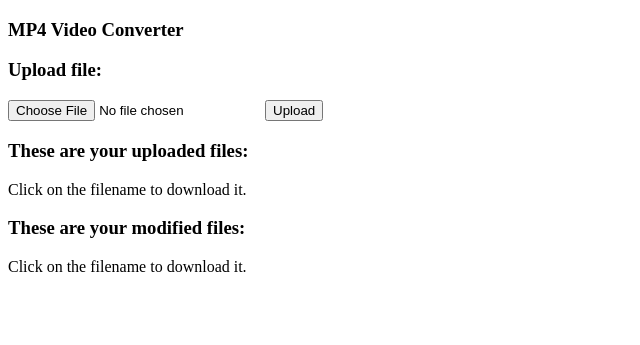
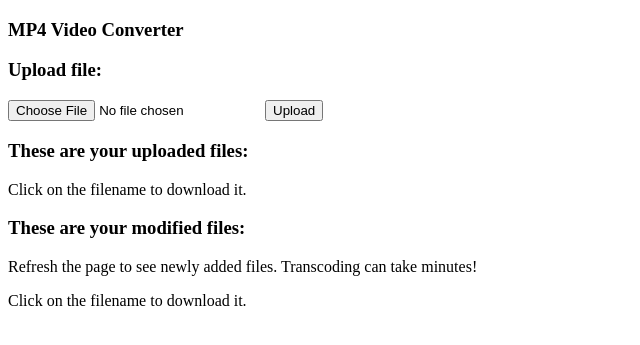
Before and after one commit to dendosan/video-transcode, a Flask app: page / in a window 1280 px wide. Shown: the top 345 px of the page, without its empty margins (0-640 px from the left). Run offline with Flask 2, Linux system fonts and the light colour scheme; data that the repository does not hold is empty.

Commit message:
helpful reminder to user to refresh the page

```diff
--- a/uploader/templates/s3.html
+++ b/uploader/templates/s3.html
@@ -26,6 +26,7 @@
         </div>
         <div>
           <h3>These are your modified files:</h3>
+          <p>Refresh the page to see newly added files.  Transcoding can take minutes!</p>
           <p>Click on the filename to download it.</p>
           <ul>
             {% for item in modified %}
```
